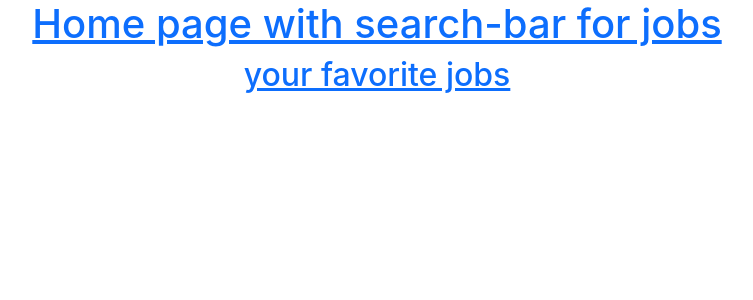
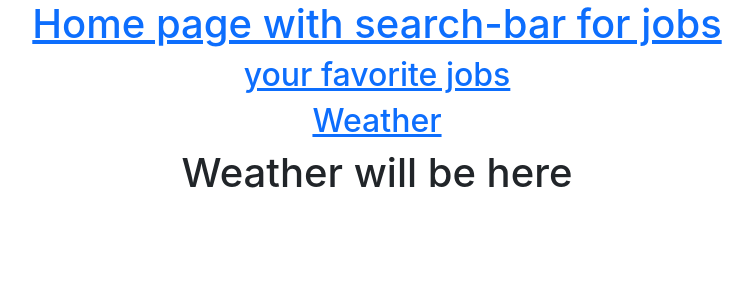
Before and after one commit to Mike-OxHuge/strive-m7, a React (Create React App) app: page /weather in a window 1280 px wide. Shown: the top 300 px of the page, without its empty margins (263-1016 px from the left). Built offline with nearby package versions, Linux system fonts and the light colour scheme.

Commit message:
day10 init

```diff
--- a/src/App.js
+++ b/src/App.js
@@ -4,6 +4,7 @@ import { Route, Link } from "react-router-dom";
 import Home from "./pages/Home";
 import Favorites from "./pages/Favorites";
 import { Container } from "react-bootstrap";
+import Weather from "./pages/Weather";
 
 function App() {
   return (
@@ -16,8 +17,12 @@ function App() {
           <Link to="/favorite">
             <h2>your favorite jobs</h2>
           </Link>
+          <Link to="/weather">
+            <h2>Weather</h2>
+          </Link>
           <Route path="/" exact render={() => <Home />} />
           <Route path="/favorite" exact render={() => <Favorites />} />
+          <Route path="/weather" exact render={() => <Weather />} />
         </Container>
       </div>
     </Router>
--- /dev/null
+++ b/src/pages/Weather.jsx
@@ -0,0 +1,9 @@
+const Weather = () => {
+  return (
+    <>
+      <h1>Weather will be here</h1>
+    </>
+  );
+};
+
+export default Weather;
```
